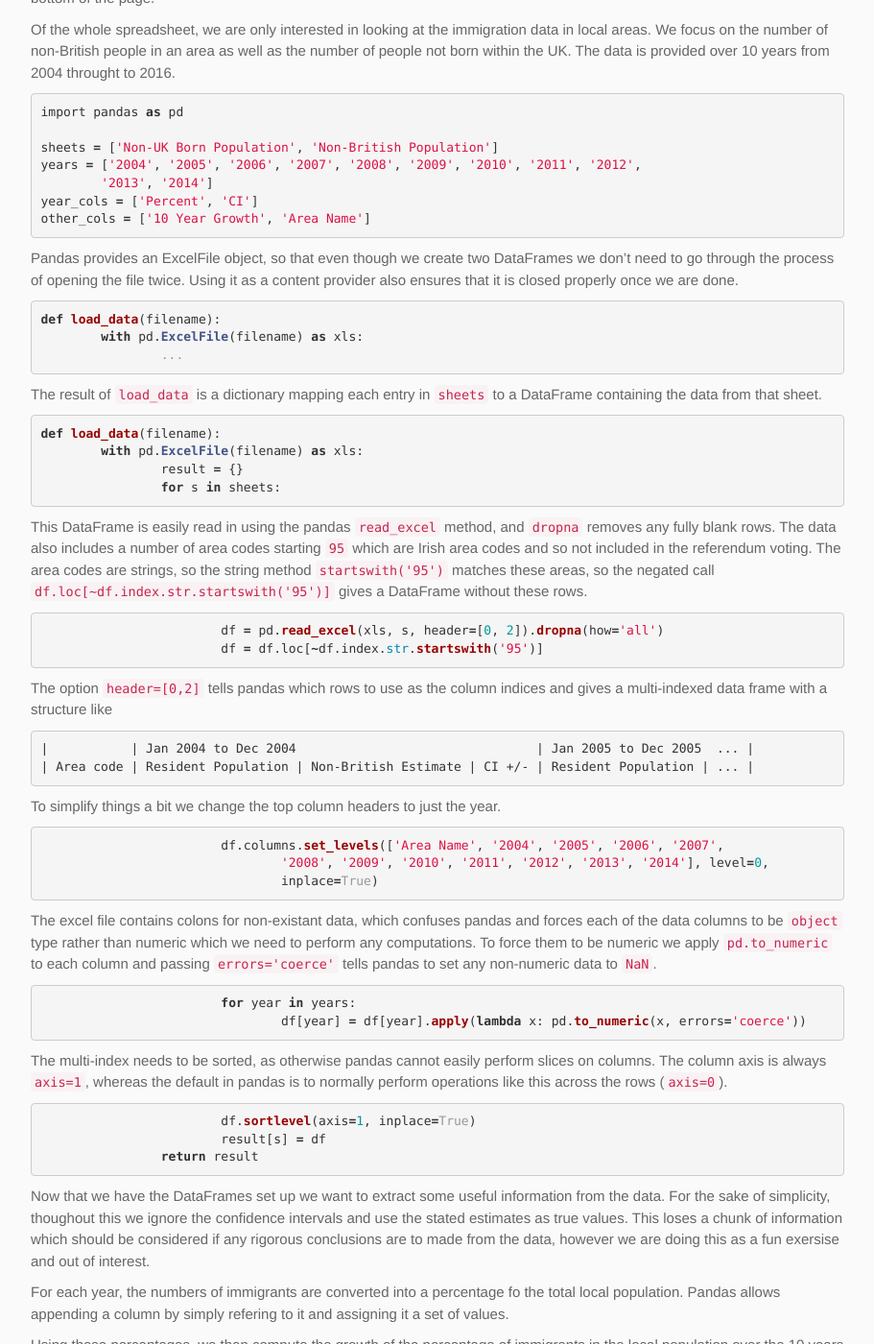
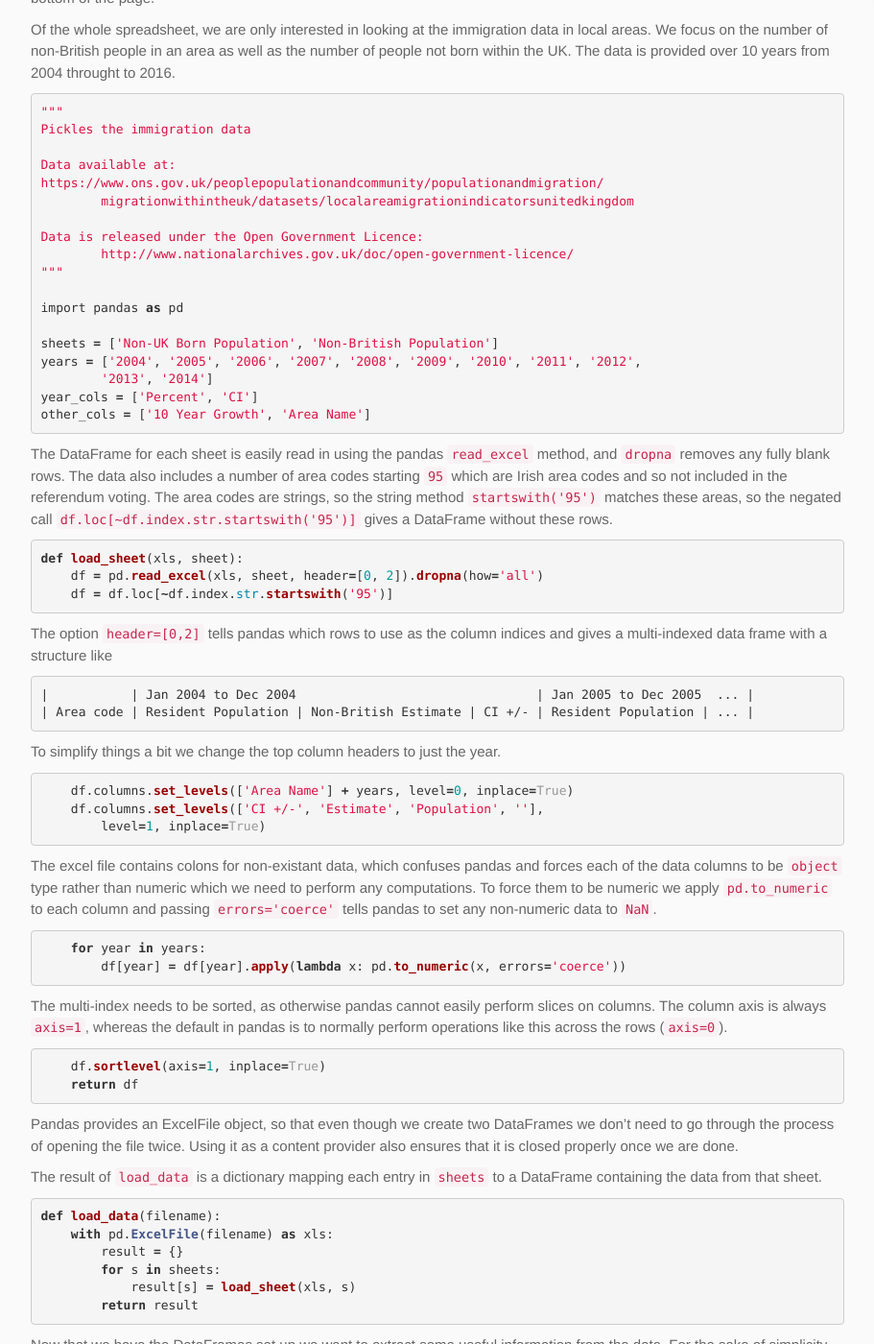
Before and after one commit to jwlawson/jwlawson.github.io, a Jekyll site: the page built from _posts/2016-07-19-plotting-a-referendum-immigrants.md, in a window 1280 px wide and 1400 px high, scrolled down 675 px. Shown: the whole window at 96% size, without its empty margins (38-949 px from the left). Built offline with Jekyll 4.4.1, drawn with Linux system fonts in a browser that asks for light colours; nearby versions of some CDN libraries; some of the changed text lies outside the part shown.

Commit message:
Update immigration page with improved script

````diff
--- a/_posts/2016-07-19-plotting-a-referendum-immigrants.md
+++ b/_posts/2016-07-19-plotting-a-referendum-immigrants.md
@@ -42,6 +42,17 @@ well as the number of people not born within the UK. The data is provided over
 10 years from 2004 throught to 2016.
 
 {% highlight python %}
+"""
+Pickles the immigration data
+
+Data available at:
+https://www.ons.gov.uk/peoplepopulationandcommunity/populationandmigration/
+	migrationwithintheuk/datasets/localareamigrationindicatorsunitedkingdom
+
+Data is released under the Open Government Licence:
+	http://www.nationalarchives.gov.uk/doc/open-government-licence/
+"""
+
 import pandas as pd
 
 sheets = ['Non-UK Born Population', 'Non-British Population']
@@ -51,38 +62,17 @@ year_cols = ['Percent', 'CI']
 other_cols = ['10 Year Growth', 'Area Name']
 {% endhighlight %}
 
-Pandas provides an ExcelFile object, so that even though we create two
-DataFrames we don't need to go through the process of opening the file twice.
-Using it as a content provider also ensures that it is closed properly once we
-are done.
+The DataFrame for each sheet is easily read in using the pandas `read_excel`
+method, and `dropna` removes any fully blank rows. The data also includes a
+number of area codes starting `95` which are Irish area codes and so not
+included in the referendum voting. The area codes are strings, so the string
+method `startswith('95')` matches these areas, so the negated call
+`df.loc[~df.index.str.startswith('95')]` gives a DataFrame without these rows.
 
 {% highlight python %}
-def load_data(filename):
-	with pd.ExcelFile(filename) as xls:
-		...
-{% endhighlight %}
-
-The result of `load_data` is a dictionary mapping each entry in `sheets` to a
-DataFrame containing the data from that sheet.
-
-{% highlight python %}
-def load_data(filename):
-	with pd.ExcelFile(filename) as xls:
-		result = {}
-		for s in sheets:
-{% endhighlight %}
-
-This DataFrame is easily read in using the pandas `read_excel` method, and
-`dropna` removes any fully blank rows. The data also includes a number of area
-codes starting `95` which are Irish area codes and so not included in the
-referendum voting. The area codes are strings, so the string method
-`startswith('95')` matches these areas, so the negated call
-`df.loc[~df.index.str.startswith('95')]` gives a DataFrame without these rows.
-
-
-{% highlight python %}
-			df = pd.read_excel(xls, s, header=[0, 2]).dropna(how='all')
-			df = df.loc[~df.index.str.startswith('95')]
+def load_sheet(xls, sheet):
+    df = pd.read_excel(xls, sheet, header=[0, 2]).dropna(how='all')
+    df = df.loc[~df.index.str.startswith('95')]
 {% endhighlight %}
 
 The option `header=[0,2]` tells pandas which rows to use as the column indices
@@ -92,12 +82,13 @@ and gives a multi-indexed data frame with a structure like
 |           | Jan 2004 to Dec 2004                                | Jan 2005 to Dec 2005  ... |
 | Area code | Resident Population | Non-British Estimate | CI +/- | Resident Population | ... |
 ```
+
 To simplify things a bit we change the top column headers to just the year.
 
 {% highlight python %}
-			df.columns.set_levels(['Area Name', '2004', '2005', '2006', '2007',
-				'2008', '2009', '2010', '2011', '2012', '2013', '2014'], level=0,
-				inplace=True)
+    df.columns.set_levels(['Area Name'] + years, level=0, inplace=True)
+    df.columns.set_levels(['CI +/-', 'Estimate', 'Population', ''],
+        level=1, inplace=True)
 {% endhighlight %}
 
 The excel file contains colons for non-existant data, which confuses pandas and
@@ -107,8 +98,8 @@ need to perform any computations. To force them to be numeric we apply
 any non-numeric data to `NaN`.
 
 {% highlight python %}
-			for year in years:
-				df[year] = df[year].apply(lambda x: pd.to_numeric(x, errors='coerce'))
+    for year in years:
+        df[year] = df[year].apply(lambda x: pd.to_numeric(x, errors='coerce'))
 {% endhighlight %}
 
 The multi-index needs to be sorted, as otherwise pandas cannot easily perform
@@ -116,9 +107,25 @@ slices on columns. The column axis is always `axis=1`, whereas the default in
 pandas is to normally perform operations like this across the rows (`axis=0`).
 
 {% highlight python %}
-			df.sortlevel(axis=1, inplace=True)
-			result[s] = df
-		return result
+    df.sortlevel(axis=1, inplace=True)
+    return df
+{% endhighlight %}
+
+Pandas provides an ExcelFile object, so that even though we create two
+DataFrames we don't need to go through the process of opening the file twice.
+Using it as a content provider also ensures that it is closed properly once we
+are done.
+
+The result of `load_data` is a dictionary mapping each entry in `sheets` to a
+DataFrame containing the data from that sheet.
+
+{% highlight python %}
+def load_data(filename):
+    with pd.ExcelFile(filename) as xls:
+        result = {}
+        for s in sheets:
+            result[s] = load_sheet(xls, s)
+        return result
 {% endhighlight %}
 
 Now that we have the DataFrames set up we want to extract some useful
@@ -153,8 +160,8 @@ def add_percents(df):
     df['10 Year Growth', 'Val'] = calc_growth(df['2004', 'Percent'],
     	df['2014', 'Percent'])
     df['10 Year Growth', 'CI+'] = ( calc_growth(df['2004', 'Percent'] -
-    	df['2004', 'CI'], df['2014', 'Percent'] +	df['2014', 'CI']) -
-    	df['10 Year Growth', 'Val'] )
+        df['2004', 'CI'], df['2014', 'Percent'] + df['2014', 'CI']) -
+        df['10 Year Growth', 'Val'] )
     df['10 Year Growth', 'CI-'] = ( df['10 Year Growth', 'Val'] -
         calc_growth(df['2004', 'Percent'] + df['2004', 'CI'],
         df['2014', 'Percent'] - df['2014', 'CI']) )
````
Also changed, not shown: other parts of _posts/2016-07-19-plotting-a-referendum-immigrants.md (+10 -8 lines).
